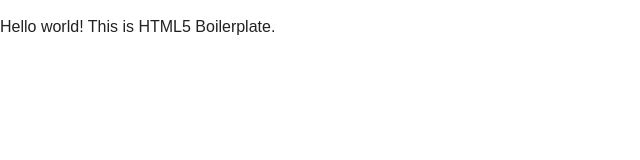
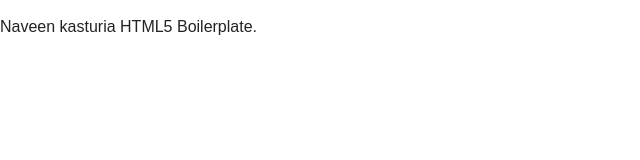
Before and after one commit to vkurmude14/GIT_Demo, a plain HTML site: page index.html in a window 1280 px wide. Shown: the full height of the page, 0-640 px from the left. Drawn offline with nearby package versions, Linux system fonts and the light colour scheme.

Commit message:
Making change to index.html in main branch to learn conflicts

```diff
--- a/index.html
+++ b/index.html
@@ -3,7 +3,7 @@
     <head>
         <meta charset="utf-8">
         <meta http-equiv="X-UA-Compatible" content="IE=edge,chrome=1">
-        <title>An example website</title>
+        <title>An example fraudkart website</title>
         <meta name="description" content="">
         <meta name="viewport" content="width=device-width, initial-scale=1">
         <link rel="apple-touch-icon" href="apple-touch-icon.png">
@@ -18,7 +18,7 @@
             <p class="browserupgrade">You are using an <strong>outdated</strong> browser. Please <a href="http://browsehappy.com/">upgrade your browser</a> to improve your experience.</p>
         <![endif]-->
 
-        <p>Hello world! This is HTML5 Boilerplate.</p>
+        <p>Naveen kasturia HTML5 Boilerplate.</p>
 
         <script src="//ajax.googleapis.com/ajax/libs/jquery/1.11.2/jquery.min.js"></script>
         <script>window.jQuery || document.write('<script src="js/vendor/jquery-1.11.2.min.js"><\/script>')</script>
```
